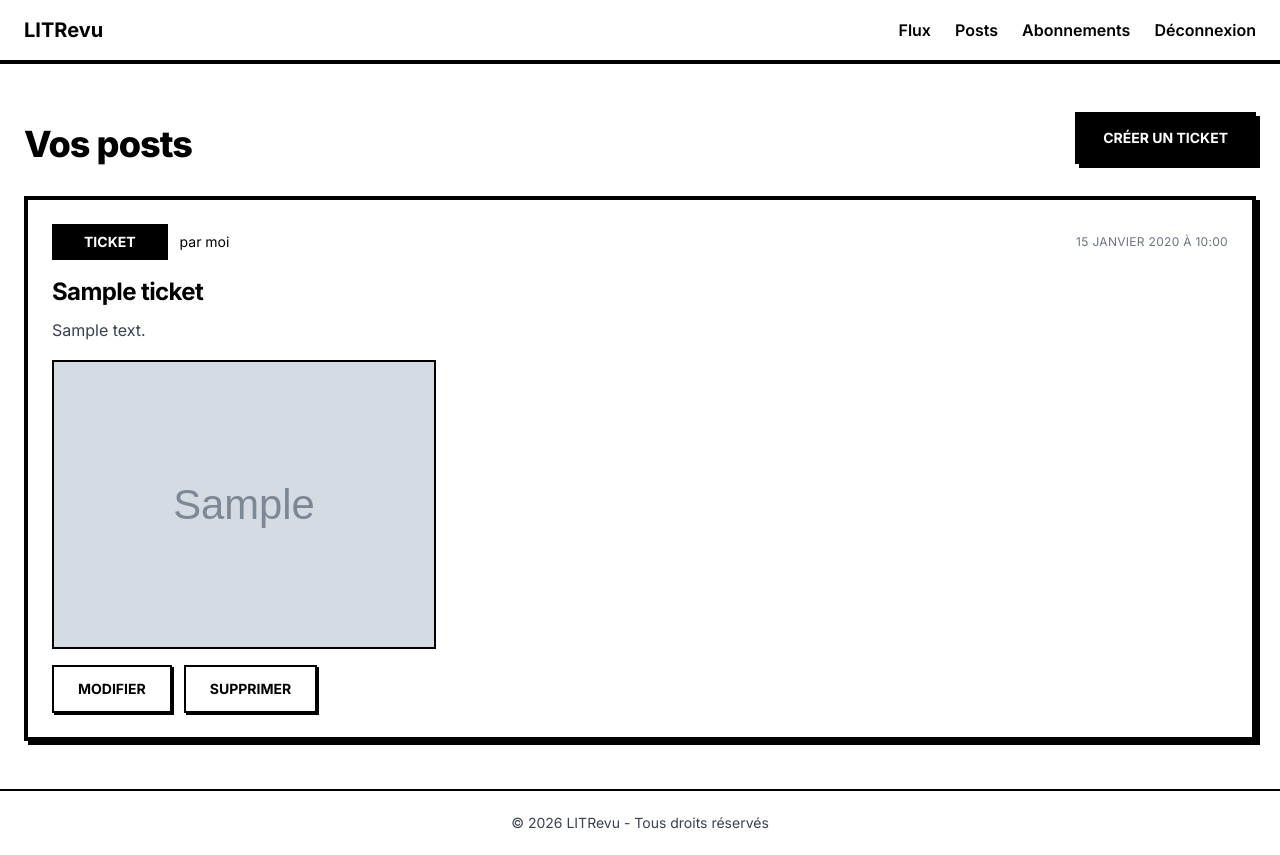
After one commit to MaximeC31/LitRevu-Django, a Django app: page /posts/ in a window 1280 px wide. The commit adds this page. Run offline with Django 5.2, Linux system fonts and the light colour scheme; a user stored in the database is signed in; tables that the repository leaves empty hold one stand-in row (values such as "Sample post"); grey boxes marked "Sample" are stand-in pictures; some libraries are stand-ins or nearby versions.

Commit message:
feat: update templates, add posts view & routes

```diff
--- a/core/settings.py
+++ b/core/settings.py
@@ -117,9 +117,13 @@ AUTH_USER_MODEL = "authentication.User"
 
 STATIC_URL = "static/"
 STATICFILES_DIRS = [BASE_DIR / "static"]
+
 MEDIA_URL = "media/"
 MEDIA_ROOT = BASE_DIR / "media"
 
 LOGIN_URL = "/connexion/"
 LOGIN_REDIRECT_URL = "/"
 LOGOUT_REDIRECT_URL = "/connexion/"
+
+FLUX = "/fil/"
+POSTS = "/posts/"
--- a/core/urls.py
+++ b/core/urls.py
@@ -10,4 +10,7 @@ urlpatterns = [
     path("", home_view, name="home"),
     path("", include("authentication.urls")),
     path("", include("reviews.urls")),
-] + static(settings.MEDIA_URL, document_root=settings.MEDIA_ROOT)
+]
+
+if settings.DEBUG:
+    urlpatterns.extend(static(settings.MEDIA_URL, document_root=settings.MEDIA_ROOT))
--- a/core/views.py
+++ b/core/views.py
@@ -1,8 +1,9 @@
+from django.conf import settings
 from django.shortcuts import redirect, render
 
 
 def home_view(request):
     if request.user.is_authenticated:
-        return redirect("feed")
+        return redirect(settings.FLUX)
 
     return render(request, "home.html")
--- /dev/null
+++ b/reviews/templates/reviews/posts_list.html
@@ -0,0 +1,62 @@
+{% extends "base.html" %}
+{% block title %}
+  LITRevu | Vos publications
+{% endblock title %}
+{% block description %}
+  Consultez, modifiez et supprimez vos tickets et critiques publiés sur LITRevu.
+{% endblock description %}
+{% block content %}
+  <section class="container mx-auto flex min-h-[calc(100vh-128px)] flex-col gap-8 px-6 py-12">
+    <div class="flex flex-wrap items-end justify-between gap-4">
+      <div class="space-y-2">
+        <h1 class="text-4xl font-extrabold tracking-tight">Vos posts</h1>
+      </div>
+      <a href="{% url 'ticket_create' %}"
+         class="inline-flex items-center justify-center border-4 border-black bg-black px-6 py-3 text-sm font-bold uppercase text-white shadow-[4px_4px_0_#000] transition-transform duration-300 hover:scale-105 focus-visible:scale-105">Créer un ticket</a>
+    </div>
+    <div class="flex flex-col gap-6">
+      {% if not posts %}
+        <article class="border-4 border-black bg-white p-16 text-center shadow-[4px_4px_0_#000]">
+          <p class="text-xl font-bold mb-4">Aucun post pour le moment</p>
+          <p class="text-gray-700">Créez un ticket ou rédigez une critique pour remplir cette page.</p>
+        </article>
+      {% endif %}
+      {% if posts %}
+        {% for post in posts %}
+          <article class="border-4 border-black bg-white p-6 shadow-[4px_4px_0_#000]">
+            <div class="flex flex-wrap items-center justify-between gap-3 mb-4">
+              <div class="flex items-center gap-3 text-sm">
+                <span class="bg-black px-8 py-2 font-bold text-white">TICKET</span>
+                <span>par moi</span>
+              </div>
+              <time class="text-xs uppercase tracking-wide text-gray-500"
+                    datetime="{{ post.time_created|date:'c' }}">{{ post.time_created|date:"d F Y à H:i" }}</time>
+            </div>
+            <div class="flex flex-col gap-4">
+              <div>
+                <h2 class="mb-2 text-2xl font-bold tracking-tight">{{ post.ticket.title }}</h2>
+                <p class="whitespace-pre-line text-base leading-7 text-gray-700">{{ post.ticket.description }}</p>
+              </div>
+              {% if post.ticket.image %}
+                <img src="{{ post.ticket.image.url }}"
+                     alt="Image du ticket {{ post.ticket.title }}"
+                     class="w-full max-w-sm border-2 border-black object-cover">
+              {% endif %}
+              <div class="flex flex-wrap gap-3">
+                <a href="{% url 'ticket_edit' post.ticket.id %}"
+                   class="inline-flex items-center justify-center border-2 border-black bg-white px-6 py-3 text-sm font-bold uppercase text-black shadow-[2px_2px_0_#000] transition-transform duration-300 hover:scale-105 focus-visible:scale-105">Modifier</a>
+                <form method="post" action="{% url 'ticket_delete' post.ticket.id %}">
+                  {% csrf_token %}
+                  <button type="submit"
+                          class="inline-flex items-center justify-center border-2 border-black bg-white px-6 py-3 text-sm font-bold uppercase text-black shadow-[2px_2px_0_#000] transition-transform duration-300 hover:scale-105 focus-visible:scale-105">
+                    Supprimer
+                  </button>
+                </form>
+              </div>
+            </div>
+          </article>
+        {% endfor %}
+      {% endif %}
+    </div>
+  </section>
+{% endblock content %}
--- a/reviews/urls.py
+++ b/reviews/urls.py
@@ -6,5 +6,6 @@ urlpatterns = [
     path("fil/", views.feed, name="feed"),
     path("tickets/creer/", views.ticket_create, name="ticket_create"),
     path("tickets/modifier/<int:ticket_id>/", views.ticket_edit, name="ticket_edit"),
-    # path("tickets/<int:ticket_id>/supprimer/", views.ticket_delete, name="ticket_delete"),
+    path("tickets/supprimer/<int:ticket_id>/", views.ticket_delete, name="ticket_delete"),
+    path("posts/", views.posts_list, name="posts_list"),
 ]
--- a/reviews/views.py
+++ b/reviews/views.py
@@ -2,6 +2,7 @@ from django.shortcuts import render, redirect
 from django.contrib.auth.decorators import login_required
 from .models import Ticket
 from .forms import TicketForm
+from django.conf import settings
 
 
 @login_required
@@ -19,9 +20,30 @@ def ticket_create(request):
             ticket = form.instance
             ticket.user = request.user
             ticket.save()
-            return redirect("feed")
+            return redirect(settings.POSTS)
 
     return render(request, "reviews/ticket_form.html", {"form": form})
+
+
+@login_required
+def posts_list(request):
+    tickets = Ticket.objects.filter(user=request.user)
+
+    posts = []
+    for ticket in tickets:
+        posts.append(
+            {
+                "kind": "ticket",
+                "ticket": ticket,
+                "title": ticket.title,
+                "description": ticket.description,
+                "image": ticket.image,
+                "time_created": ticket.time_created,
+            }
+        )
+    posts.sort(key=lambda post: post["time_created"], reverse=True)
+
+    return render(request, "reviews/posts_list.html", {"posts": posts})
 
 
 @login_required
@@ -29,10 +51,10 @@ def ticket_edit(request, ticket_id):
     try:
         ticket = Ticket.objects.get(id=ticket_id)
     except Ticket.DoesNotExist:
-        return redirect("feed")
+        return redirect(settings.POSTS)
 
     if ticket.user != request.user:
-        return redirect("feed")
+        return redirect(settings.POSTS)
 
     form = TicketForm(instance=ticket)
 
@@ -40,23 +62,24 @@ def ticket_edit(request, ticket_id):
         form = TicketForm(request.POST, request.FILES, instance=ticket)
         if form.is_valid():
             form.save()
-            return redirect("feed")
+            return redirect(settings.POSTS)
 
     return render(request, "reviews/ticket_form.html", {"form": form})
 
 
-# @login_required
-# def ticket_delete(request, ticket_id):
-#     try:
-#         ticket = Ticket.objects.get(id=ticket_id)
-#     except Ticket.DoesNotExist:
-#         return redirect("feed")
+@login_required
+def ticket_delete(request, ticket_id):
+    try:
+        ticket = Ticket.objects.get(id=ticket_id)
+    except Ticket.DoesNotExist:
+        return redirect(settings.POSTS)
 
-#     if ticket.user != request.user:
-#         return redirect("feed")
+    if ticket.user != request.user:
+        return redirect(settings.POSTS)
 
-#     if request.method == "POST":
-#         ticket.delete()
-#         return redirect("feed")
+    if request.method == "POST":
+        if ticket.image:
+            ticket.image.delete(save=False)
+        ticket.delete()
 
-#     return render(request, "reviews/ticket_confirm_delete.html", {"ticket": ticket})
+    return redirect(settings.POSTS)
--- a/templates/base.html
+++ b/templates/base.html
@@ -5,12 +5,12 @@
     <meta name="viewport" content="width=device-width, initial-scale=1.0">
     <title>
       {% block title %}
-        LitReviews - Découvrez les avis sur vos livres préférés
+        LITRevu | Critiques de livres et avis de lecture
       {% endblock title %}
     </title>
     <meta name="description"
           content="{% block description %}
-                     Découvrez les avis sur vos livres préférés et partagez vos propres critiques avec la communauté.
+                     Lisez, publiez et gérez vos critiques de livres sur LITRevu, la communauté dédiée aux lecteurs.
                    {% endblock description %}">
     <link rel="preconnect" href="https://fonts.googleapis.com">
     <link rel="preconnect" href="https://fonts.gstatic.com" crossorigin>
@@ -18,9 +18,9 @@
           rel="stylesheet">
     <script src="https://cdn.tailwindcss.com"></script>
   </head>
-  <body class="font-['Inter',system-ui,sans-serif] leading-none bg-white antialiased">
+  <body class="min-h-screen bg-white font-['Inter',system-ui,sans-serif] leading-normal text-black antialiased">
     {% include "includes/header.html" %}
-    <main>
+    <main class="flex-1">
       {% block content %}
       {% endblock content %}
     </main>
--- a/templates/includes/footer.html
+++ b/templates/includes/footer.html
@@ -1,5 +1,5 @@
-<footer class="border-t-2 border-black px-6 h-16 flex items-center">
-  <div class="container mx-auto px-6 flex justify-between items-center">
-    <p class="text-sm text-center w-full">© {% now "Y" %} LITRevu - Tous droits réservés</p>
+<footer class="border-t-2 border-black px-6">
+  <div class="container mx-auto flex h-16 items-center justify-center">
+    <p class="w-full text-center text-sm text-gray-700">© {% now "Y" %} LITRevu - Tous droits réservés</p>
   </div>
 </footer>
--- a/templates/includes/header.html
+++ b/templates/includes/header.html
@@ -1,22 +1,22 @@
-<header class="sticky top-0 z-40 bg-white border-b-4 border-black h-16 px-6 flex items-center justify-between">
+<header class="sticky top-0 z-40 flex h-16 items-center justify-between border-b-4 border-black bg-white px-6">
     <a href="{% url 'home' %}"
-      class="text-xl font-bold transition-transform duration-300 hover:scale-105">LITReview</a>
-   <nav class="flex items-center gap-6 max-md:gap-3 max-md:flex-wrap max-md:justify-end">
+       class="text-xl font-bold transition-transform duration-300 hover:scale-105 focus-visible:scale-105">LITRevu</a>
+    <nav class="flex items-center gap-4 md:gap-6">
         {% if user.is_authenticated %}
             <a href="{% url 'feed' %}"
-            class="font-semibold transition-transform duration-300 hover:scale-105">Flux</a>
+               class="font-semibold transition-transform duration-300 hover:scale-105 focus-visible:scale-105">Flux</a>
+            <a href="{% url 'posts_list' %}"
+               class="font-semibold transition-transform duration-300 hover:scale-105 focus-visible:scale-105">Posts</a>
             <a href="#"
-            class="font-semibold transition-transform duration-300 hover:scale-105">Posts</a>
-         <a href="#"
-            class="font-semibold transition-transform duration-300 hover:scale-105">Abonnements</a>
+               class="font-semibold transition-transform duration-300 hover:scale-105 focus-visible:scale-105">Abonnements</a>
             <a href="{% url 'logout' %}"
-            class="font-semibold transition-transform duration-300 hover:scale-105">Déconnexion</a>
+               class="font-semibold transition-transform duration-300 hover:scale-105 focus-visible:scale-105">Déconnexion</a>
         {% endif %}
         {% if not user.is_authenticated %}
             <a href="{% url 'login' %}"
-            class="font-semibold transition-transform duration-300 hover:scale-105">Connexion</a>
+               class="font-semibold transition-transform duration-300 hover:scale-105 focus-visible:scale-105">Connexion</a>
             <a href="{% url 'signup' %}"
-            class="font-semibold transition-transform duration-300 hover:scale-105">S'inscrire</a>
+               class="font-semibold transition-transform duration-300 hover:scale-105 focus-visible:scale-105">S'inscrire</a>
         {% endif %}
     </nav>
 </header>
```
Also changed, not shown: authentication/templates/authentication/login.html (+12 -12 lines), authentication/templates/authentication/signup.html (+14 -14 lines), reviews/templates/reviews/feed.html (+3 -8 lines), reviews/templates/reviews/ticket_confirm_delete.html (deleted, +0 -21 lines), reviews/templates/reviews/ticket_form.html (+16 -13 lines), templates/home.html (+8 -8 lines). Lines whose indentation alone changed are shown as unchanged.
